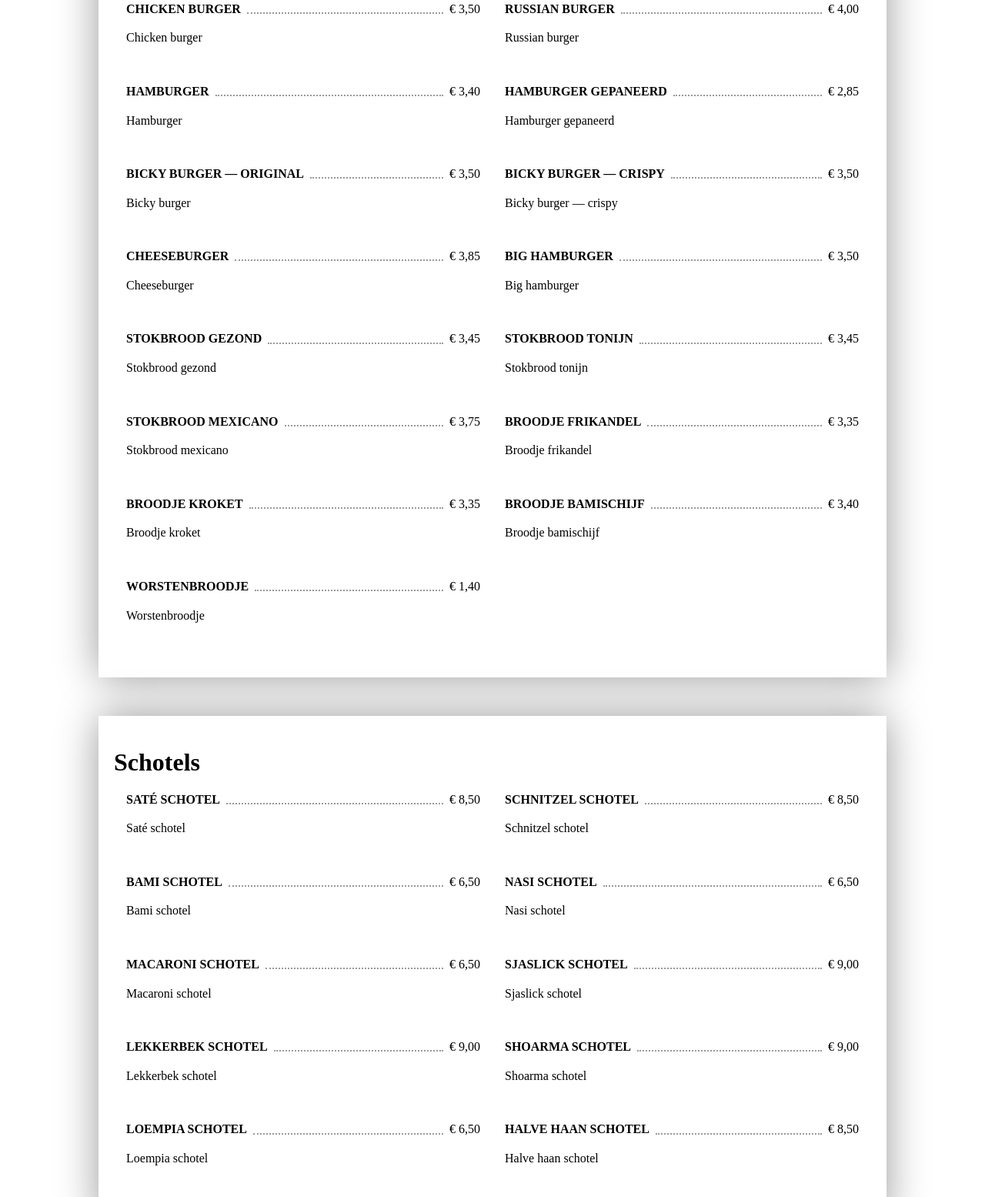
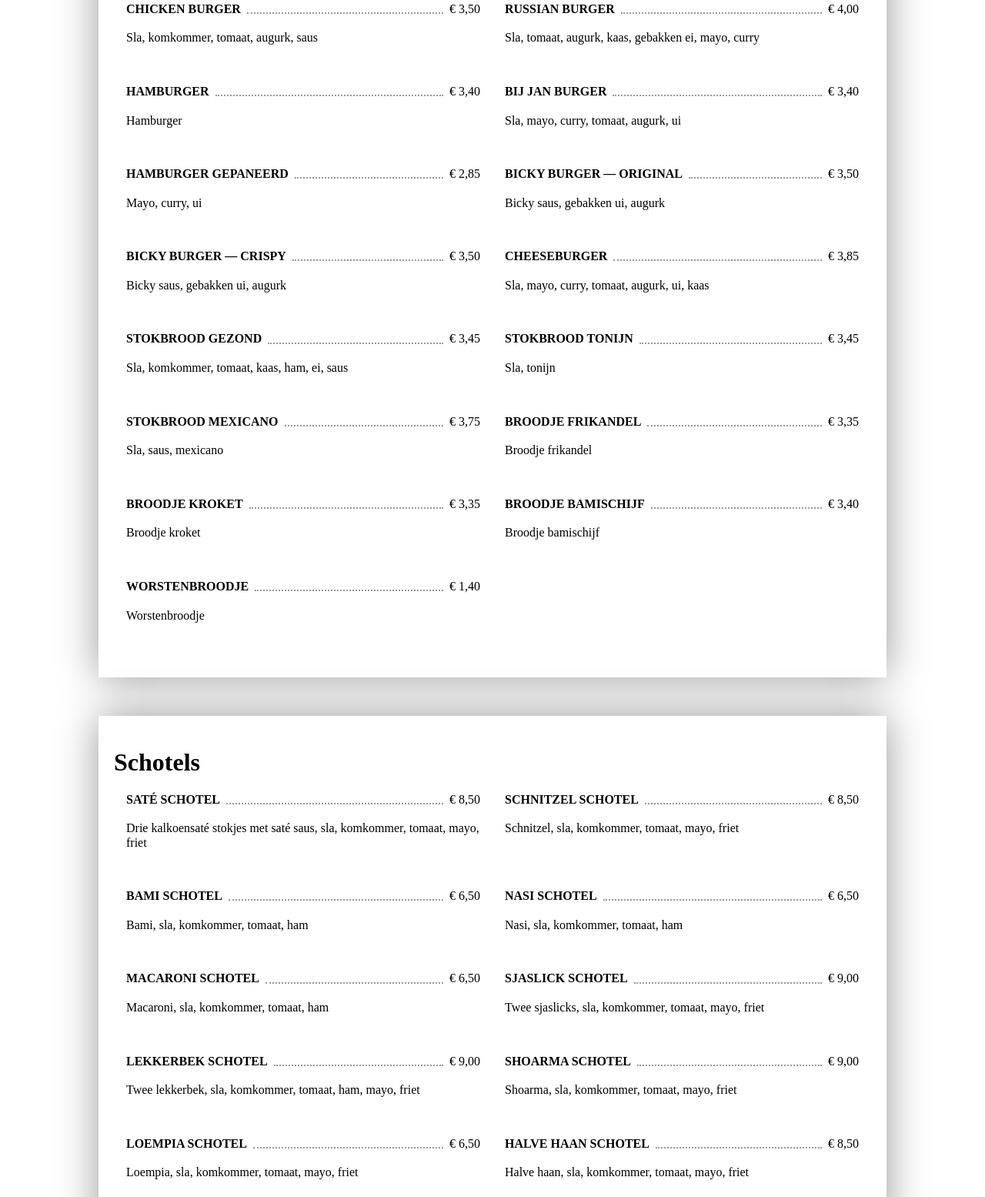
Before and after one commit to superusernils/friture-bij-jin.github.io, a plain HTML site: page index.html in a window 1280 px wide. Shown: the part 5465-7020 px from the top of the page at 77% size. Drawn offline with Linux system fonts and the light colour scheme; a web font is replaced by a local one.

Commit message:
Update 1.0.4
+Favicon
+Menu descr

```diff
--- a/index.html
+++ b/index.html
@@ -10,6 +10,7 @@
     <meta name="description" content="Bekijk onze nieuwe website of kom eten afhalen"/>
     <meta name="keywords" content="Snackbar, Patat, Hamburgers, Afhaalrestaurant, Afhalen, Snackbar meijel, friture bij jan, Ijsjes, friture bij jan menu"/>
     <meta name="author" content="Nils Akerboom">
+    <link rel="shortcut icon" type="image/png" href="./images/fries.png"/>
     <link rel="stylesheet" href="css/style.css">
     <link rel = "stylesheet" href = "css/fonts.css">
     <link rel="stylesheet" href="https://cdnjs.cloudflare.com/ajax/libs/font-awesome/5.15.1/css/all.min.css" integrity="sha512-+4zCK9k+qNFUR5X+cKL9EIR+ZOhtIloNl9GIKS57V1MyNsYpYcUrUeQc9vNfzsWfV28IaLL3i96P9sdNyeRssA==" crossorigin="anonymous" />
@@ -1087,7 +1088,7 @@
                 </span>
               </header>
               <p>
-                Chicken burger
+                Sla, komkommer, tomaat, augurk, saus
               </p>
             </section>
           </li>
@@ -1103,7 +1104,8 @@
                 </span>
               </header>
               <p>
-               Russian burger
+                Sla, tomaat, augurk, kaas, gebakken
+                ei, mayo, curry
               </p>
             </section>
           </li>
@@ -1127,6 +1129,22 @@
             <section>
               <header>
                 <h2>
+                  Bij jan burger
+                </h2>
+                <span class='spacer'></span>
+                <span class='price'>
+                  € 3,40
+                </span>
+              </header>
+              <p>
+                Sla, mayo, curry, tomaat, augurk, ui
+              </p>
+            </section>
+          </li>
+          <li class='food-menu-item'>
+            <section>
+              <header>
+                <h2>
                   Hamburger gepaneerd
                 </h2>
                 <span class='spacer'></span>
@@ -1135,7 +1153,7 @@
                 </span>
               </header>
               <p>
-                Hamburger gepaneerd
+                Mayo, curry, ui
               </p>
             </section>
           </li>
@@ -1151,7 +1169,7 @@
                 </span>
               </header>
               <p>
-                Bicky burger
+                Bicky saus, gebakken ui, augurk
               </p>
             </section>
           </li>
@@ -1167,7 +1185,7 @@
                 </span>
               </header>
               <p>
-                Bicky burger — crispy
+                Bicky saus, gebakken ui, augurk
               </p>
             </section>
           </li>
@@ -1183,23 +1201,7 @@
                 </span>
               </header>
               <p>
-                Cheeseburger
-              </p>
-            </section>
-          </li>
-          <li class='food-menu-item'>
-            <section>
-              <header>
-                <h2>
-                  Big hamburger
-                </h2>
-                <span class='spacer'></span>
-                <span class='price'>
-                  € 3,50
-                </span>
-              </header>
-              <p>
-                Big hamburger
+                Sla, mayo, curry, tomaat, augurk, ui, kaas
               </p>
             </section>
           </li>
@@ -1215,7 +1217,7 @@
                 </span>
               </header>
               <p>
-                Stokbrood gezond
+                Sla, komkommer, tomaat, kaas, ham, ei, saus
               </p>
             </section>
           </li>
@@ -1231,7 +1233,7 @@
                 </span>
               </header>
               <p>
-                Stokbrood tonijn
+                Sla, tonijn
               </p>
             </section>
           </li>
@@ -1247,7 +1249,7 @@
                 </span>
               </header>
               <p>
-                Stokbrood mexicano
+                Sla, saus, mexicano
               </p>
             </section>
           </li>
@@ -1335,7 +1337,7 @@
                     </span>
                   </header>
                   <p>
-                    Saté schotel
+                    Drie kalkoensaté stokjes met saté saus, sla, komkommer, tomaat, mayo, friet
                   </p>
                 </section>
               </li>
@@ -1351,7 +1353,8 @@
                     </span>
                   </header>
                   <p>
-                   Schnitzel schotel
+                    Schnitzel, sla, komkommer, tomaat,
+                    mayo, friet
                   </p>
                 </section>
               </li>
@@ -1367,7 +1370,7 @@
                     </span>
                   </header>
                   <p>
-                    Bami schotel
+                    Bami, sla, komkommer, tomaat, ham
                   </p>
                 </section>
               </li>
@@ -1383,7 +1386,7 @@
                     </span>
                   </header>
                   <p>
-                    Nasi schotel
+                    Nasi, sla, komkommer, tomaat, ham
                   </p>
                 </section>
               </li>
@@ -1399,7 +1402,7 @@
                     </span>
                   </header>
                   <p>
-                    Macaroni schotel
+                    Macaroni, sla, komkommer, tomaat, ham
                   </p>
                 </section>
               </li>
@@ -1415,7 +1418,7 @@
                     </span>
                   </header>
                   <p>
-                    Sjaslick schotel
+                    Twee sjaslicks, sla, komkommer, tomaat, mayo, friet
                   </p>
                 </section>
               </li>
@@ -1431,7 +1434,7 @@
                     </span>
                   </header>
                   <p>
-                    Lekkerbek schotel
+                    Twee lekkerbek, sla, komkommer, tomaat, ham, mayo, friet
                   </p>
                 </section>
               </li>
@@ -1447,7 +1450,7 @@
                     </span>
                   </header>
                   <p>
-                    Shoarma schotel
+                    Shoarma, sla, komkommer, tomaat, mayo, friet
                   </p>
                 </section>
               </li>
@@ -1463,7 +1466,7 @@
                     </span>
                   </header>
                   <p>
-                    Loempia schotel
+                    Loempia, sla, komkommer, tomaat, mayo, friet
                   </p>
                 </section>
               </li>
@@ -1479,7 +1482,7 @@
                     </span>
                   </header>
                   <p>
-                    Halve haan schotel
+                    Halve haan, sla, komkommer, tomaat, mayo, friet
                   </p>
                 </section>
               </ul>
@@ -1502,7 +1505,8 @@
                         </span>
                       </header>
                       <p>
-                        Kinderbox
+                        - Één snack, keuze uit; frikandel, kroket, bamischijf, kaassouflé, kip nuggets, kip fingers, bitterballen.</br>
+                        - Friet, mayo, caprisun + verassing!
                       </p>
                     </section>
                   </li>
```
Also changed, not shown: images/fries.png (added).
